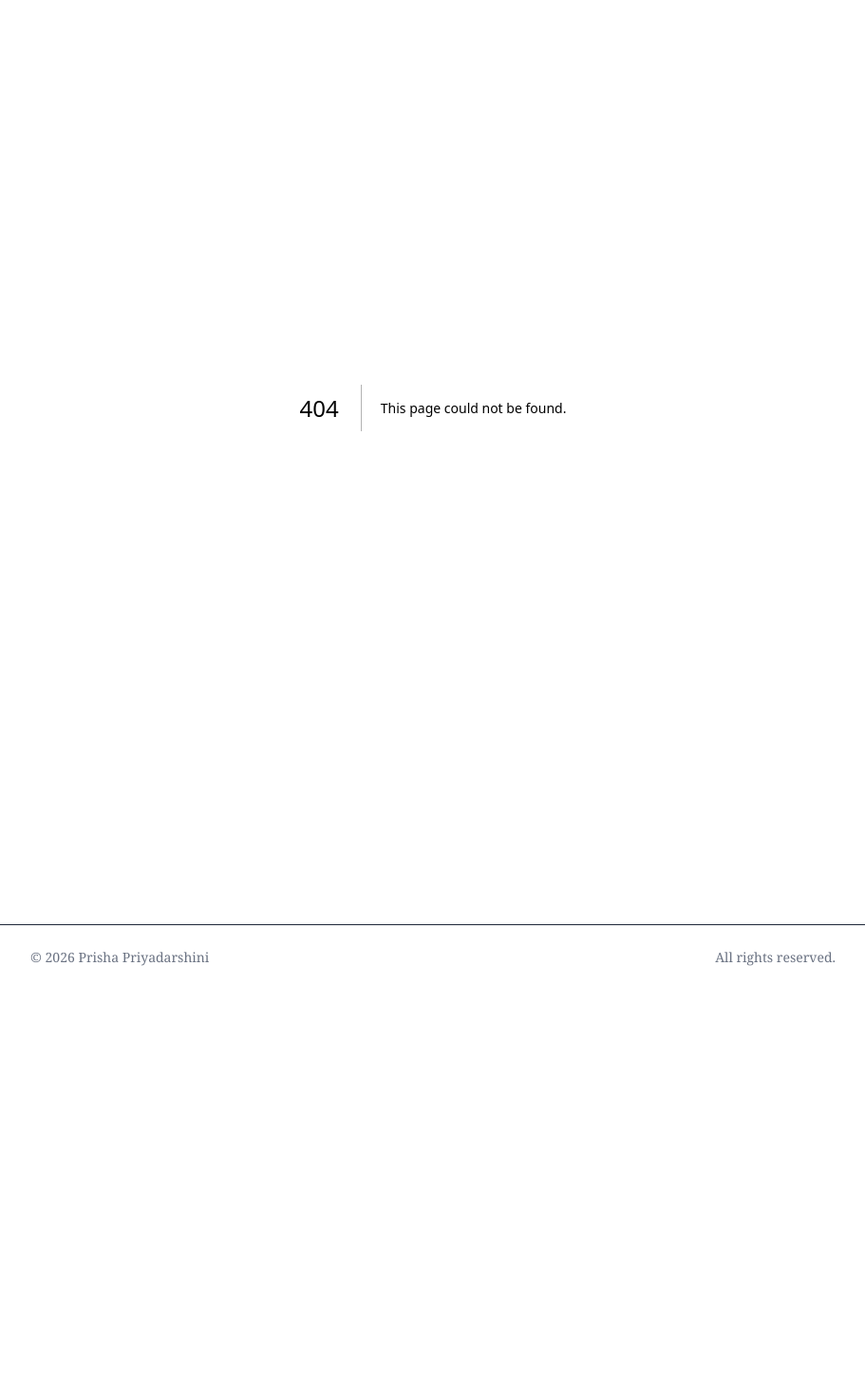
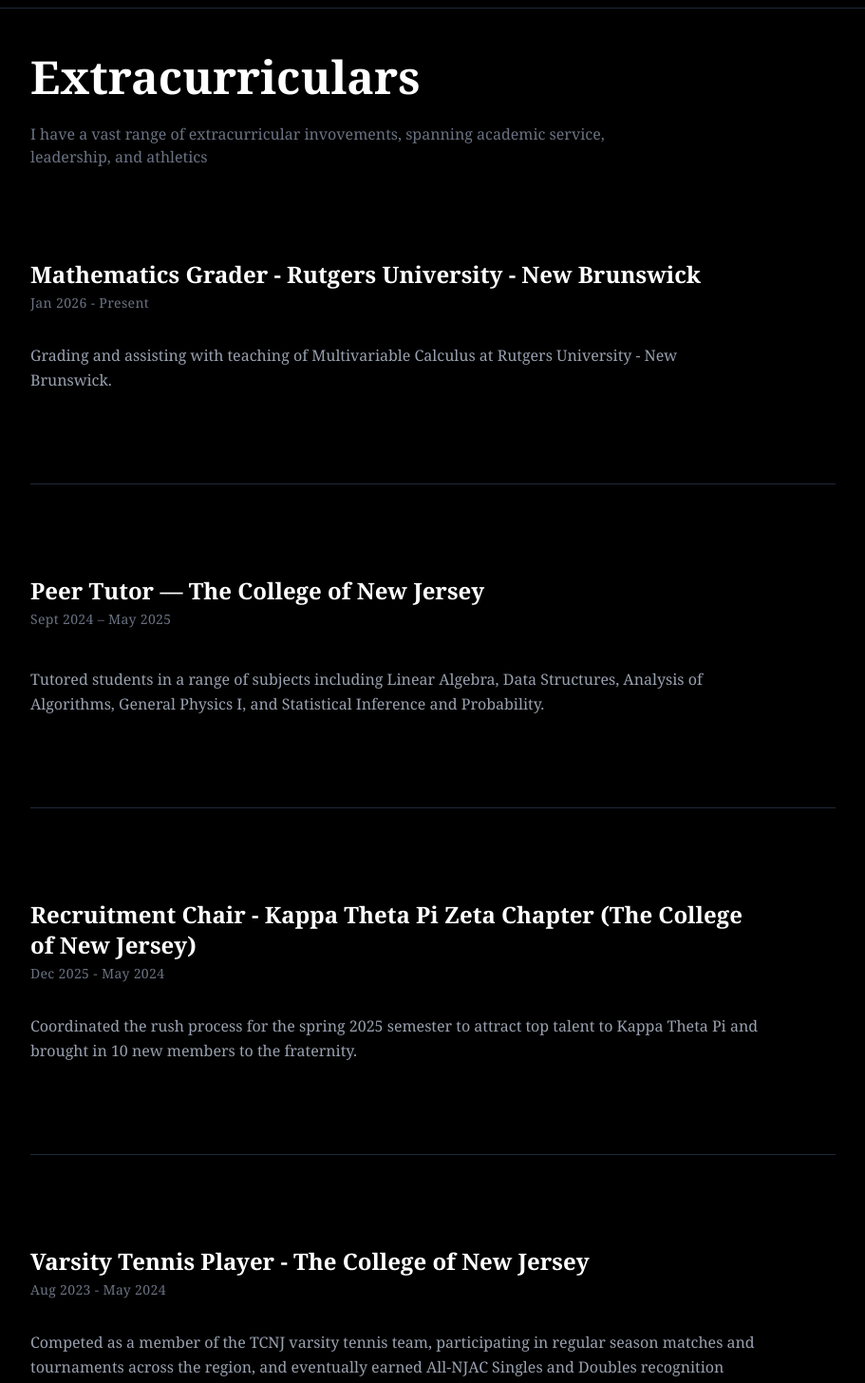
Before and after one commit to priyadp1/Website, a Next.js app in the folder prisha-portfolio/: page /extracurriculars in a window 1280 px wide. Before the commit this address had no page. Shown: the part 80-1536 px from the top of the page at 95% size, without its empty margins (184-1095 px from the left). Before the commit the page ends 1122 px from the top, so only its background shows below. Built offline with nearby package versions, Linux system fonts and the light colour scheme.

Commit message:
Edited Website

```diff
--- a/prisha-portfolio/src/app/components/Navbar.tsx
+++ b/prisha-portfolio/src/app/components/Navbar.tsx
@@ -36,6 +36,9 @@
           <Link href="/skills" className="hover:text-white transition-colors">
             Skills
           </Link>
+          <Link href="/extracurriculars" className="hover:text-white transition-colors">
+            Extracurriculars
+          </Link>
 
           <div className="h-4 w-px bg-gray-700" />
 
--- /dev/null
+++ b/prisha-portfolio/src/app/extracurriculars/page.tsx
@@ -0,0 +1,97 @@
+export default function Extracurriculars() {
+  return (
+    <div className="space-y-24">
+
+      <div className="space-y-6">
+        <h1 className="text-5xl font-bold text-white">
+          Extracurriculars
+        </h1>
+        <p className="text-gray-500 max-w-2xl">
+          I have a vast range of extracurricular invovements, spanning
+          academic service, leadership, and athletics
+        </p>
+      </div>
+
+
+      {/* Mathematics Grader */}
+      <section className="space-y-8 max-w-3xl">
+        <div>
+          <h2 className="text-2xl font-semibold text-white">
+           Mathematics Grader - Rutgers University - New Brunswick
+          </h2>
+          <p className="text-sm text-gray-500 mt-1 tracking-wide">
+            Jan 2026 - Present
+          </p>
+        </div>
+
+        <p className="text-gray-400 leading-relaxed">
+          Grading and assisting with teaching of Multivariable Calculus
+          at Rutgers University - New Brunswick.
+        </p>
+      </section>
+
+      <hr className="border-gray-800" />
+
+
+      {/* Peer Tutor */}
+      <section className="space-y-10 max-w-3xl">
+        <div>
+          <h2 className="text-2xl font-semibold text-white">
+            Peer Tutor — The College of New Jersey
+          </h2>
+          <p className="text-sm text-gray-500 mt-1 tracking-wide">
+            Sept 2024 – May 2025
+          </p>
+        </div>
+
+        <p className="text-gray-400 leading-relaxed">
+            Tutored students in a range of subjects including Linear Algebra, Data Structures,
+            Analysis of Algorithms, General Physics I, and Statistical Inference and Probability.
+
+        </p>
+      </section>
+
+      <hr className="border-gray-800" />
+
+        {/* Recruitment Chair */}
+      <section className="space-y-8 max-w-3xl">
+        <div>
+          <h2 className="text-2xl font-semibold text-white">
+           Recruitment Chair - Kappa Theta Pi Zeta Chapter (The College of New Jersey)
+          </h2>
+          <p className="text-sm text-gray-500 mt-1 tracking-wide">
+            Dec 2025 - May 2024
+          </p>
+        </div>
+
+        <p className="text-gray-400 leading-relaxed">
+          Coordinated the rush process for the spring 2025 semester to
+          attract top talent to Kappa Theta Pi and brought in 10 new members to the fraternity.
+        </p>
+      </section>
+
+      <hr className="border-gray-800" />
+
+        {/* Varsity Tennis */}
+        <section className="space-y-8 max-w-3xl">
+        <div>
+          <h2 className="text-2xl font-semibold text-white">
+           Varsity Tennis Player - The College of New Jersey
+          </h2>
+          <p className="text-sm text-gray-500 mt-1 tracking-wide">
+            Aug 2023 - May 2024
+          </p>
+        </div>
+
+        <p className="text-gray-400 leading-relaxed">
+          Competed as a member of the TCNJ varsity tennis team,
+          participating in regular season matches and tournaments across the region,
+          and eventually earned All-NJAC Singles and Doubles recognition (2024) for
+          athletic and competitive excellence.
+
+        </p>
+      </section>
+
+     </div>
+  );
+}
--- a/prisha-portfolio/src/app/page.tsx
+++ b/prisha-portfolio/src/app/page.tsx
@@ -29,7 +29,7 @@
 
       <section className="space-y-6">
         <h2 className="text-2xl font-semibold text-white">
-          Current & Past Research
+          Current & Past Research (Most recent on top)
         </h2>
 
         <ul className="space-y-2 text-gray-300">
@@ -42,14 +42,14 @@
 
       <section className="space-y-6">
         <h2 className="text-2xl font-semibold text-white">
-          Classes Taken
+          Selected Coursework
         </h2>
 
         <ul className="space-y-2 text-gray-300">
-          <li>• Data Structures, Discrete Structures 1-2, Design & Analysis of Algorithms</li>
-          <li>• Artificial Intelligence, Machine Learning, Deep Learning, Natural Language Processing</li>
-          <li>• Linear Algebra, Calculus 1-3, Differential Equations, Probability & Statistics</li>
-          <li>• Computer Architecture, Operating Systems</li>
+          <li>• <p><span className="text-white font-medium">Algorithms & Theory:</span> Data Structures, Discrete Structures 1-2, Design & Analysis of Algorithms</p></li>
+          <li>• <p><span className="text-white font-medium">Artificial Intelligence:</span> Artificial Intelligence, Deep Learning, Natural Language Processing</p></li>
+          <li>• <p><span className="text-white font-medium">Mathematics:</span> Linear Algebra, Calculus 1-3, Differential Equations, Probability & Statistics</p></li>
+          <li>• <p><span className="text-white font-medium">Systems:</span> Computer Architecture, Operating Systems</p></li>
         </ul>
       </section>
 
```
